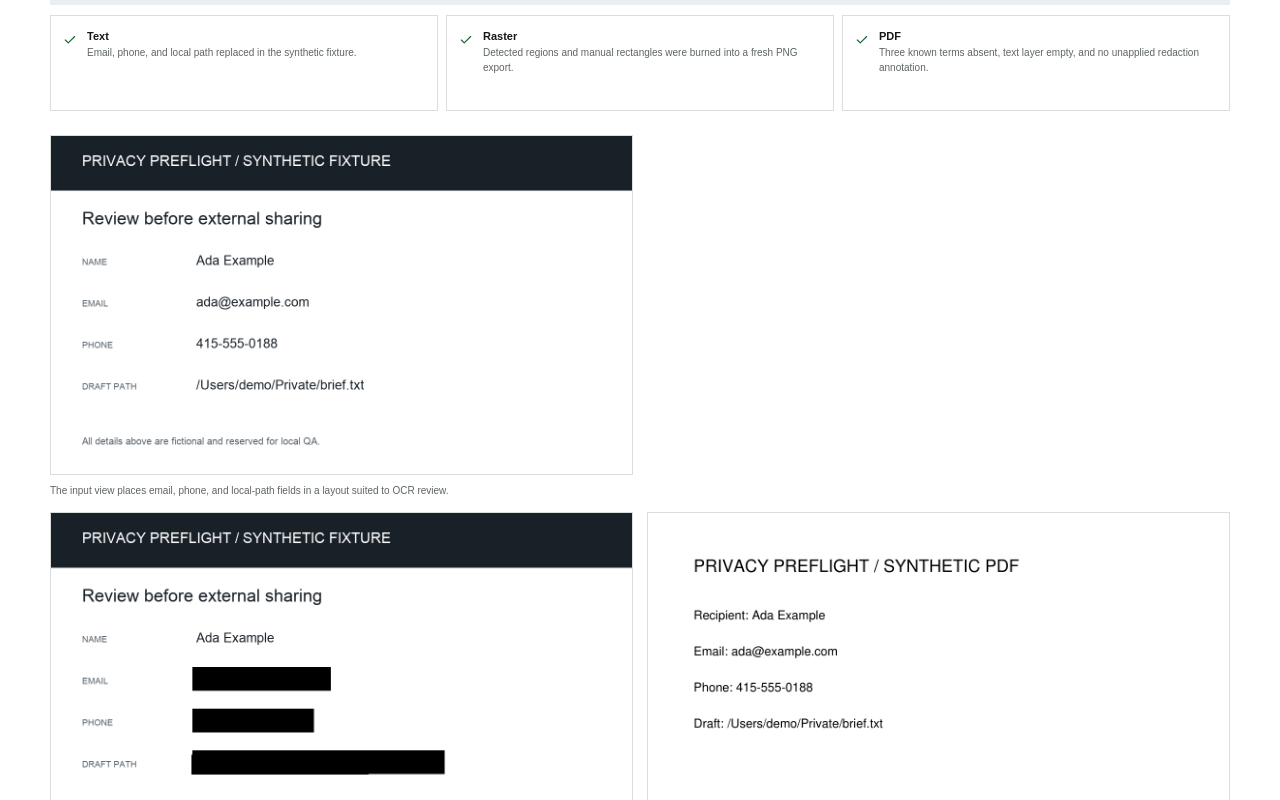
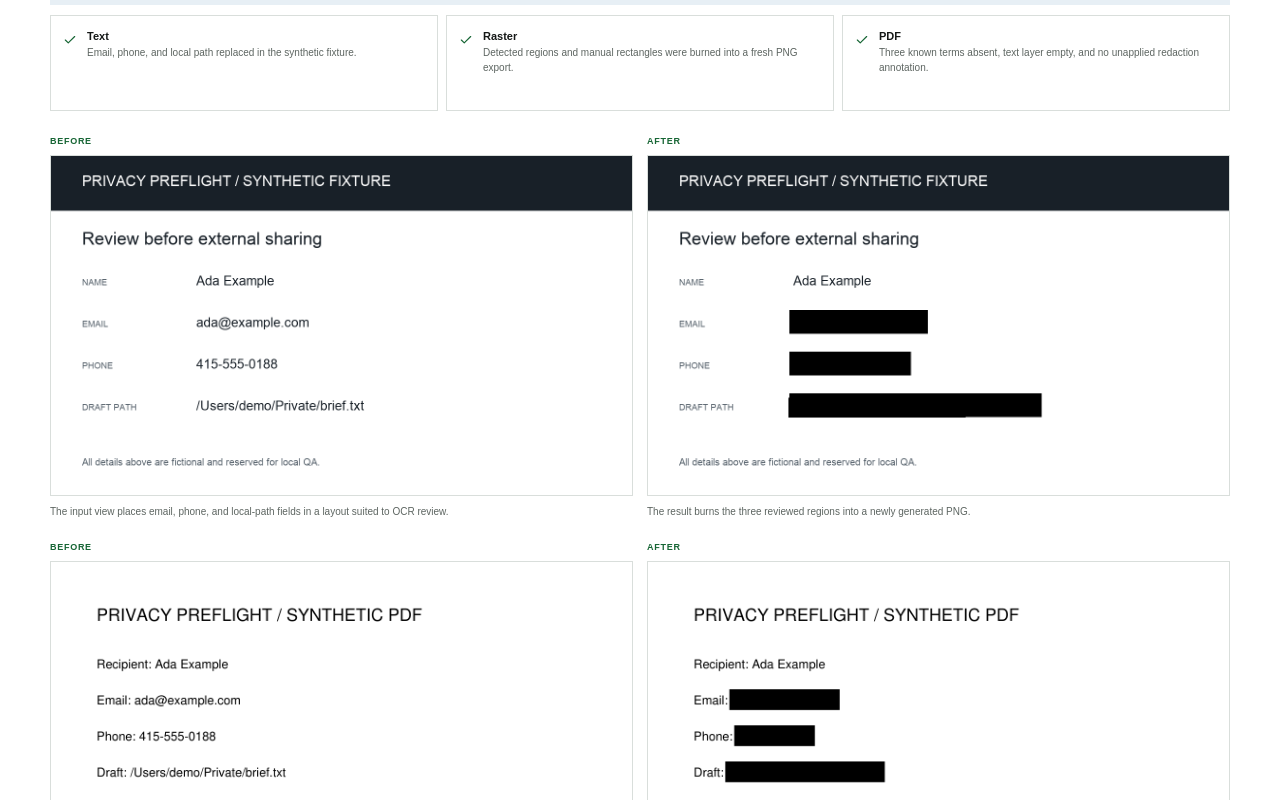
Before and after one commit to LucisZhang/portfolio-site, a Next.js app: page /ai/privacy-preflight-mac in a window 1280 px wide. Shown: the part 2880-3680 px from the top of the page. Built offline with nearby package versions, Linux system fonts and the light colour scheme.

Commit message:
fix: pair Privacy evidence comparisons

```diff
--- a/src/app/globals.css
+++ b/src/app/globals.css
@@ -1063,6 +1063,12 @@ svg { flex: none; }
 .media-grid figure { margin: 0; min-width: 0; }
 .media-grid img { width: 100%; max-height: 420px; border: 1px solid var(--line); object-fit: contain; background: var(--paper); }
 .media-grid figcaption { margin-top: 8px; color: var(--muted); font-size: 10px; }
+.privacy-comparison-grid { display: grid; grid-template-columns: repeat(2, minmax(0, 1fr)); gap: 22px 14px; margin-top: 24px; }
+.privacy-comparison-item { min-width: 0; display: grid; grid-template-rows: auto 1fr; gap: 7px; }
+.privacy-comparison-item > strong { color: var(--green); font-size: 9px; letter-spacing: .08em; text-transform: uppercase; }
+.privacy-comparison-item figure { min-width: 0; display: grid; grid-template-rows: minmax(0, 1fr) auto; margin: 0; }
+.privacy-comparison-item img { width: 100%; max-height: 420px; border: 1px solid var(--line); object-fit: contain; background: var(--paper); }
+.privacy-comparison-item figcaption { margin-top: 8px; color: var(--muted); font-size: 10px; }
 .media-fallback { margin: 24px 0 0; border-left: 3px solid var(--line-dark); padding: 8px 12px; color: var(--muted); font-size: 11px; line-height: 1.55; }
 .notes-section { border-top: 1px solid var(--line); padding-block: 58px 76px; background: #edf0ec; }
 .notes-grid { display: grid; grid-template-columns: 1fr 1fr; gap: 64px; }
@@ -1434,7 +1440,7 @@ footer .page-shell { min-height: 58px; display: flex; align-items: center; justi
   .credit-decision-bands > div, .credit-economics > div, .credit-score-chain > div, .credit-monitor-grid > div { border-right: 0; border-bottom: 1px solid var(--line); }
   .credit-economics > p { grid-column: auto; }
   .media-grid { grid-template-columns: 1fr; }
-  .media-spacer { display: none; }
+  .privacy-comparison-grid { grid-template-columns: 1fr; }
   .notes-grid { gap: 42px; }
   footer .page-shell { align-items: flex-start; flex-direction: column; justify-content: center; padding-block: 15px; }
 }
--- a/src/components/OptionalMedia.tsx
+++ b/src/components/OptionalMedia.tsx
@@ -44,7 +44,15 @@ export default function OptionalMedia({ candidates, layout = "default" }: { cand
   }
 
   if (layout === "privacy-comparison") {
-    return <div className="media-grid">{figure(available[0])}<span className="media-spacer" aria-hidden="true" />{available.slice(1).map((item) => figure(item))}</div>;
+    return <div className="privacy-comparison-grid">{available.map((item, index) => {
+      const before = index % 2 === 0;
+      return (
+        <div className="privacy-comparison-item" data-phase={before ? "before" : "after"} key={item.resolvedSrc}>
+          <strong>{locale === "en" ? before ? "Before" : "After" : before ? "处理前" : "处理后"}</strong>
+          {figure(item)}
+        </div>
+      );
+    })}</div>;
   }
 
   return <div className="media-grid">{available.map((item, index) => figure(item, layout === "p1-readable" && index === 0))}</div>;
```
Also changed, not shown: 1 other file (tests, documents, lock files or other folders).
